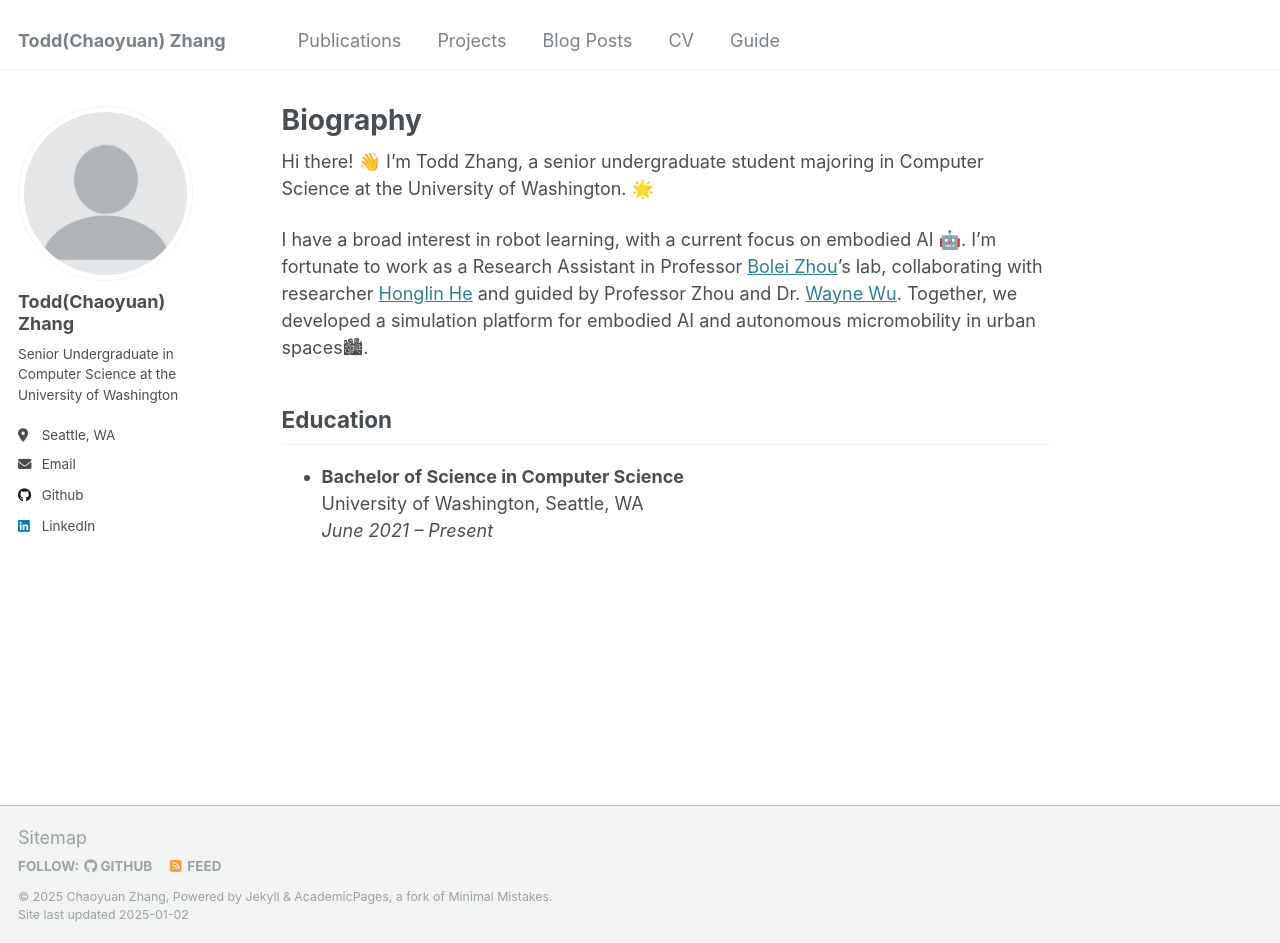
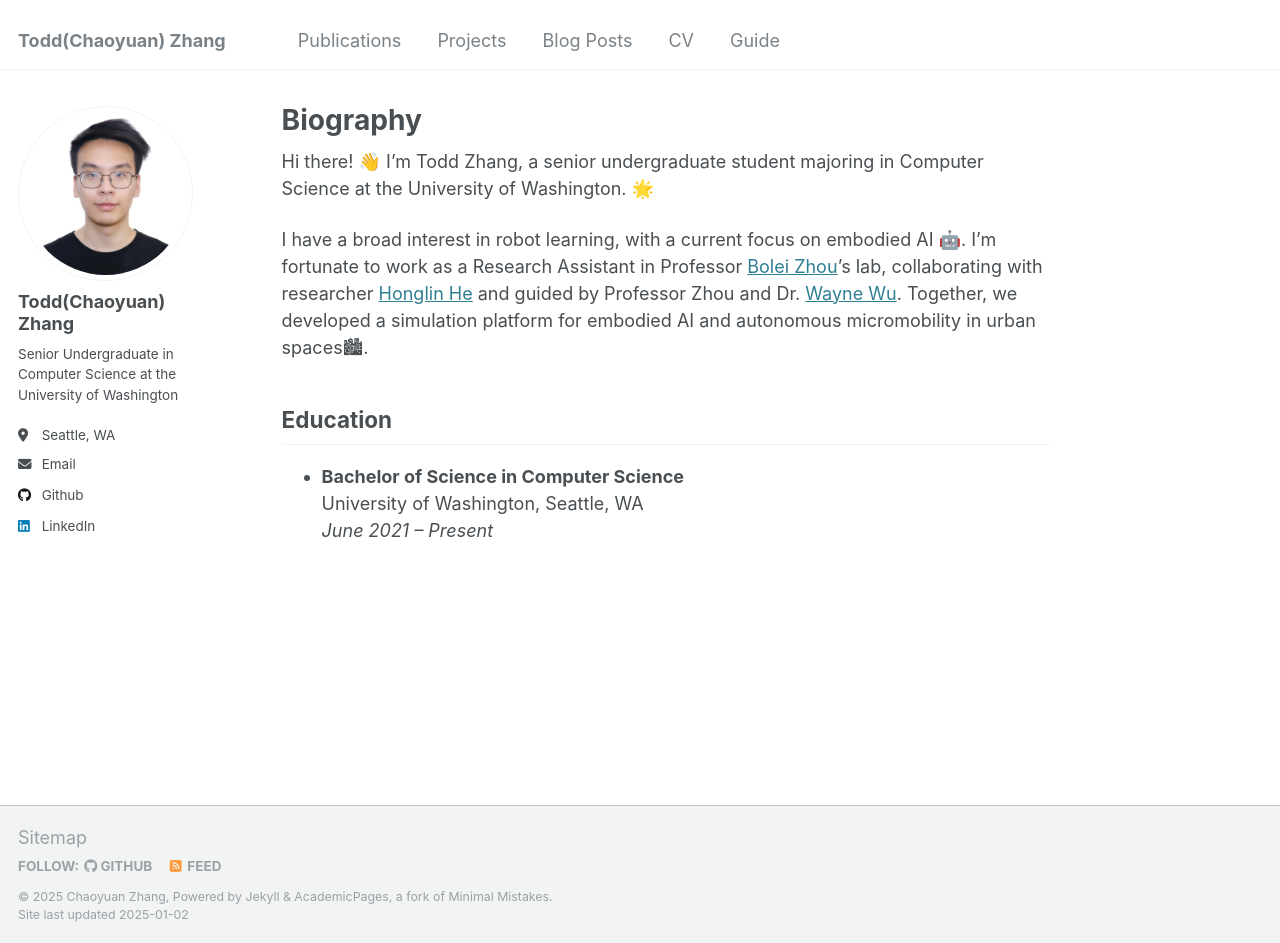
Before and after one commit to tdzzcy/toddZ, a Jekyll site: the page built from _pages/about.md, in a window 1280 px wide and 943 px high. Built offline with Jekyll 4.4.1, drawn with Linux system fonts in a browser that asks for light colours.

Commit message:
Update _config.yml

```diff
--- a/_config.yml
+++ b/_config.yml
@@ -21,7 +21,7 @@ repository               : "tdzzcy/toddZ"
 #               Additional customization can be done by editing /_includes/author-profile.html
 author:
   # Biographic information
-  avatar           : "profile.png"
+  avatar           : "1725913041629.jpg"
   name             : "Todd(Chaoyuan) Zhang"
   pronouns         : # example: "she/her"
   bio              : "Senior Undergraduate in Computer Science at the University of Washington"
```
